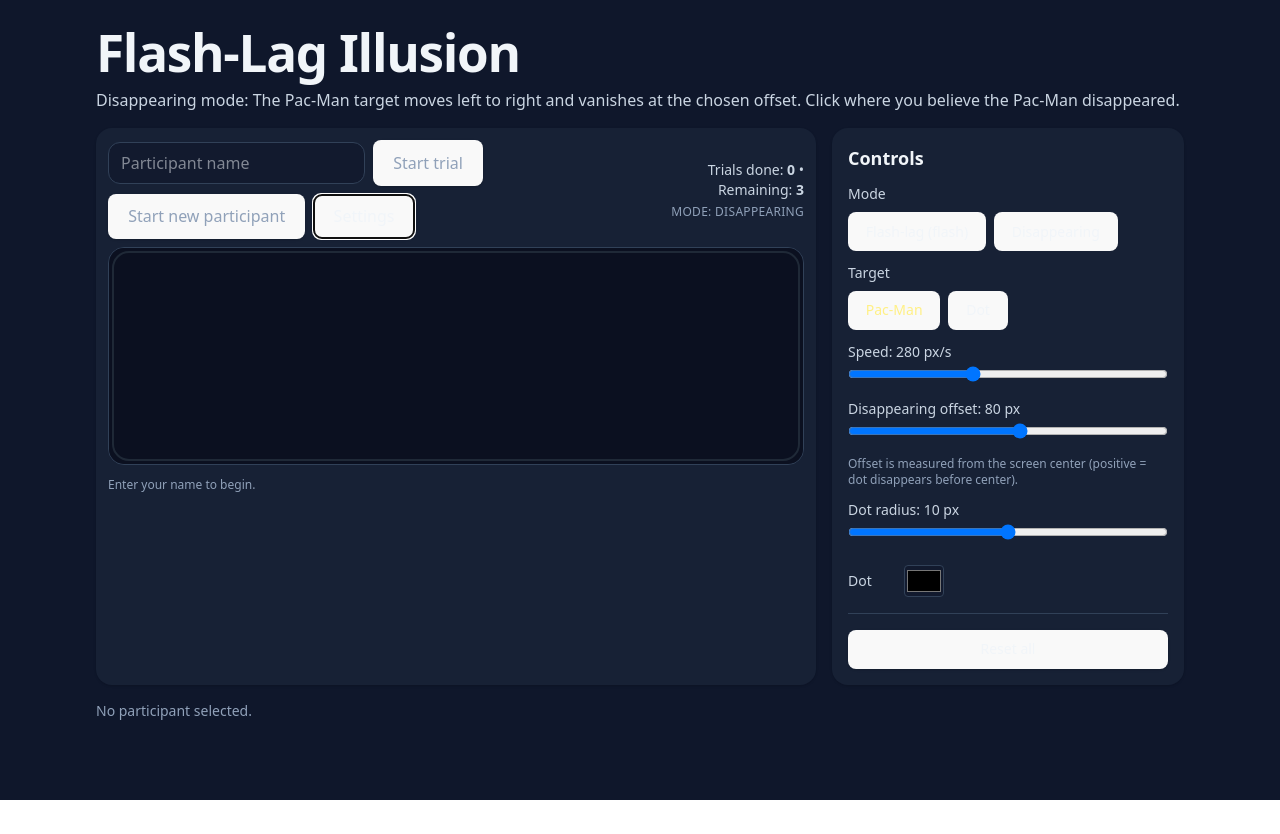
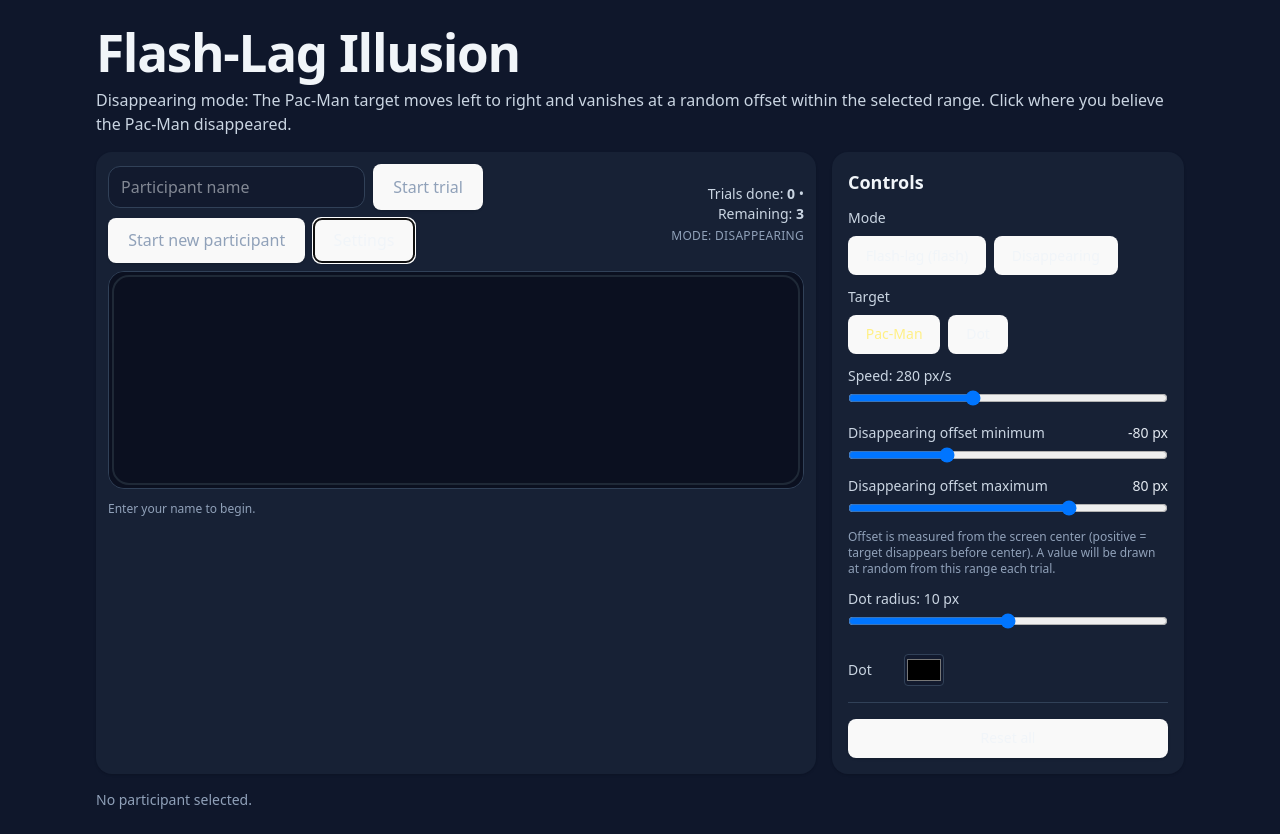
Before and after one commit to dgrignol/flashlag-demo, a React (Vite) app: page / in a window 1280 px wide. Both pictures are taken after a click on the button "Settings". Before the commit the page ends 800 px from the top, so only its background shows below. Built offline with nearby package versions, Linux system fonts and the light colour scheme.

Commit message:
Allow random disappearing offset range

```diff
--- a/src/FlashLagGame.jsx
+++ b/src/FlashLagGame.jsx
@@ -23,6 +23,15 @@ function canStartTrialLogic(trialIndex, isRun, awaiting, name) {
   return trialIndex === 0 ? !awaiting : awaiting;
 }
 
+function pickRandomOffset(min, max) {
+  const lo = Math.min(min, max);
+  const hi = Math.max(min, max);
+  if (hi === lo) return lo;
+  const raw = Math.random() * (hi - lo) + lo;
+  const stepped = Math.round(raw / 5) * 5;
+  return clamp(stepped, lo, hi);
+}
+
 // Flash-Lag Illusion — Multi-Participant (centered flash, 3 trials each, leaderboard)
 // Responsive edition:
 // - Canvas resizes with its container via ResizeObserver
@@ -41,6 +50,8 @@ export default function FlashLagGame() {
   const eventTriggeredRef = useRef(false); // true when flash/disappearance already occurred
   const eventXRef = useRef(null); // moving-dot x when event happens
   const flashHideAtRef = useRef(0);
+  const currentLeadRef = useRef(0);
+  const disappearRangeRef = useRef({ min: -80, max: 80 });
 
   // NEW: gate for the post-motion response window
   const responseWindowRef = useRef(false);
@@ -58,6 +69,7 @@ export default function FlashLagGame() {
   // Parameters
   const [speed, setSpeed] = useState(280); // px/s
   const [flashLead, setFlashLead] = useState(80); // px ahead of moving dot AT FLASH MOMENT (centerX − lead is trigger X)
+  const [disappearRange, setDisappearRange] = useState({ min: -80, max: 80 });
   const [flashYOffset, setFlashYOffset] = useState(0); // px vertical offset for flash dot (positive = lower)
   const [flashDuration, setFlashDuration] = useState(60); // ms (only for in-motion visibility)
   const [dotRadius, setDotRadius] = useState(10);
@@ -205,7 +217,7 @@ export default function FlashLagGame() {
     const xMax = width - padding;
     const y = Math.floor(height / 2);
     const centerX = width / 2;
-    const targetX = computeTargetX(width, flashLead); // centerX - flashLead
+    const targetX = computeTargetX(width, currentLeadRef.current); // centerX - lead
 
     // Trigger the event when we cross targetX
     if (!eventTriggeredRef.current && posRef.current >= targetX) {
@@ -317,6 +329,13 @@ export default function FlashLagGame() {
     flashHideAtRef.current = 0;
     responseWindowRef.current = false;
 
+    const leadForTrial =
+      mode === MODE_DISAPPEARING
+        ? pickRandomOffset(disappearRange.min, disappearRange.max)
+        : flashLead;
+    disappearRangeRef.current = { ...disappearRange };
+    currentLeadRef.current = leadForTrial;
+
     // unlock response collection at the start of the trial
     setResponseLocked(false);
 
@@ -369,7 +388,11 @@ export default function FlashLagGame() {
       abs_error_px: round2(absError),
       // keep internal bookkeeping (not shown in Results)
       speed_px_s: speed,
-      flash_lead_px: flashLead,
+      lead_px: round2(currentLeadRef.current),
+      disappear_range_min_px:
+        mode === MODE_DISAPPEARING ? disappearRangeRef.current.min : null,
+      disappear_range_max_px:
+        mode === MODE_DISAPPEARING ? disappearRangeRef.current.max : null,
       flash_yoffset_px: flashYOffset,
       flash_duration_ms: flashDuration,
       truth_x_px: round2(truth),
@@ -499,6 +522,7 @@ export default function FlashLagGame() {
       console.assert(computeTargetX(900, 80) === 370, "targetX 900, lead 80 => 450-80");
       console.assert(canStartTrialLogic(0, false, false, "A") === true, "trial0 start enabled");
       console.assert(canvasRef.current instanceof HTMLCanvasElement, "canvas exists");
+      console.assert(pickRandomOffset(10, 10) === 10, "constant offset range");
       return true;
     } catch {
       return false;
@@ -519,16 +543,33 @@ export default function FlashLagGame() {
     return () => cancelAnimationFrame(rafRef.current);
   }, [clear, drawStage, runSelfTests]);
 
+  useEffect(() => {
+    if (isRunning) return;
+    currentLeadRef.current =
+      mode === MODE_DISAPPEARING
+        ? (disappearRange.min + disappearRange.max) / 2
+        : flashLead;
+    if (mode === MODE_DISAPPEARING) {
+      disappearRangeRef.current = {
+        min: disappearRange.min,
+        max: disappearRange.max,
+      };
+    }
+  }, [mode, disappearRange.min, disappearRange.max, flashLead, isRunning]);
+
   const trialsRemaining = Math.max(0, 3 - trialIdx);
   const canStartTrial = canStartTrialLogic(trialIdx, isRunning, awaitingNext, participant);
   const canStartNewParticipant = !isRunning && trialIdx >= 3;
-  const leadLabel = mode === MODE_DISAPPEARING ? `Disappearing offset: ${flashLead} px` : `Flash lead: ${flashLead} px`;
+  const leadLabel =
+    mode === MODE_DISAPPEARING
+      ? `Disappearing offset range: ${disappearRange.min} to ${disappearRange.max} px`
+      : `Flash lead: ${flashLead} px`;
   const targetLabel = targetShape === TARGET_PACMAN ? "Pac-Man target" : "dot";
   const targetSubject = targetShape === TARGET_PACMAN ? "Pac-Man" : "dot";
   const introCopy =
     mode === MODE_FLASH_LAG
       ? `Flash-lag mode: The ${targetLabel} moves left to right while a second dot briefly flashes at the center. After it finishes moving, click where you believe the ${targetSubject} was at the flash.`
-      : `Disappearing mode: The ${targetLabel} moves left to right and vanishes at the chosen offset. Click where you believe the ${targetSubject} disappeared.`;
+      : `Disappearing mode: The ${targetLabel} moves left to right and vanishes at a random offset within the selected range. Click where you believe the ${targetSubject} disappeared.`;
 
   return (
     <div className="min-h-screen w-full bg-slate-900 text-slate-100 flex flex-col items-center py-6">
@@ -644,11 +685,46 @@ export default function FlashLagGame() {
                   </div>
                 </div>
                 <LabeledRange label={`Speed: ${speed} px/s`} min={80} max={600} step={10} value={speed} onChange={setSpeed} />
-                <LabeledRange label={leadLabel} min={-60} max={200} step={5} value={flashLead} onChange={setFlashLead} />
-                {mode === MODE_DISAPPEARING && (
-                  <div className="text-xs text-slate-400">
-                    Offset is measured from the screen center (positive = dot disappears before center).
+                {mode === MODE_DISAPPEARING ? (
+                  <div className="space-y-2">
+                    <RangeField
+                      label="Disappearing offset minimum"
+                      value={disappearRange.min}
+                      min={-200}
+                      max={200}
+                      step={5}
+                      onChange={(val) =>
+                        setDisappearRange((prev) => {
+                          const clamped = Math.min(val, 200);
+                          if (clamped > prev.max) {
+                            return { min: prev.max, max: clamped };
+                          }
+                          return { min: clamped, max: prev.max };
+                        })
+                      }
+                    />
+                    <RangeField
+                      label="Disappearing offset maximum"
+                      value={disappearRange.max}
+                      min={-200}
+                      max={200}
+                      step={5}
+                      onChange={(val) =>
+                        setDisappearRange((prev) => {
+                          const clamped = Math.max(val, -200);
+                          if (clamped < prev.min) {
+                            return { min: clamped, max: prev.min };
+                          }
+                          return { min: prev.min, max: clamped };
+                        })
+                      }
+                    />
+                    <div className="text-xs text-slate-400">
+                      Offset is measured from the screen center (positive = target disappears before center). A value will be drawn at random from this range each trial.
+                    </div>
                   </div>
+                ) : (
+                  <LabeledRange label={leadLabel} min={-60} max={200} step={5} value={flashLead} onChange={setFlashLead} />
                 )}
                 {mode === MODE_FLASH_LAG && (
                   <LabeledRange label={`Flash vertical offset: ${flashYOffset} px`} min={-100} max={100} step={5} value={flashYOffset} onChange={setFlashYOffset} />
@@ -690,6 +766,26 @@ function LabeledRange({ label, min, max, step, value, onChange }) {
   return (
     <label className="block">
       <div className="text-slate-300 mb-1 select-none">{label}</div>
+      <input
+        type="range"
+        min={min}
+        max={max}
+        step={step}
+        value={value}
+        onChange={(e) => onChange(Number(e.target.value))}
+        className="w-full"
+      />
+    </label>
+  );
+}
+
+function RangeField({ label, min, max, step, value, onChange }) {
+  return (
+    <label className="block">
+      <div className="flex items-center justify-between mb-1 text-slate-300 select-none">
+        <span>{label}</span>
+        <span className="text-slate-200 font-medium">{value} px</span>
+      </div>
       <input
         type="range"
         min={min}
```
